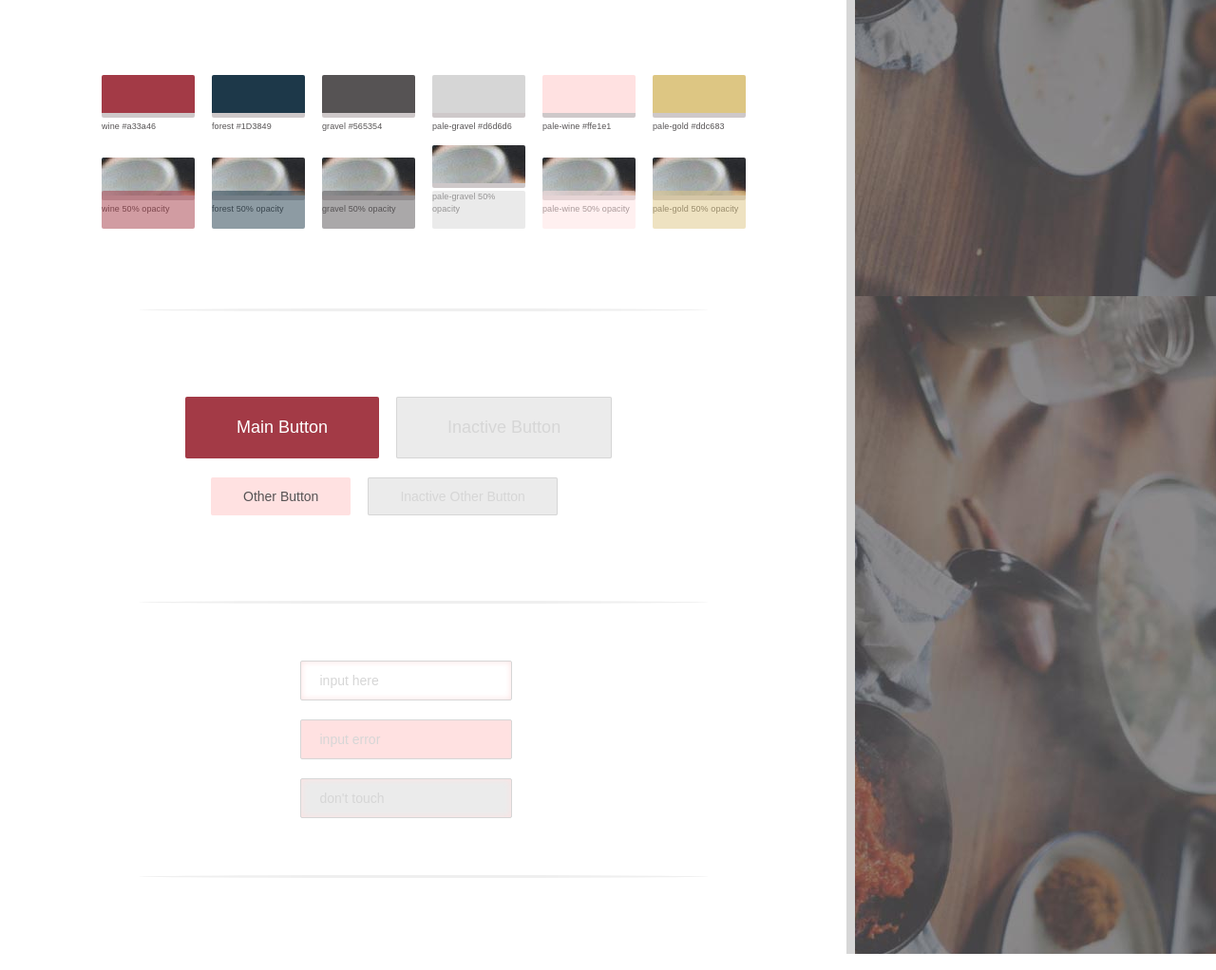
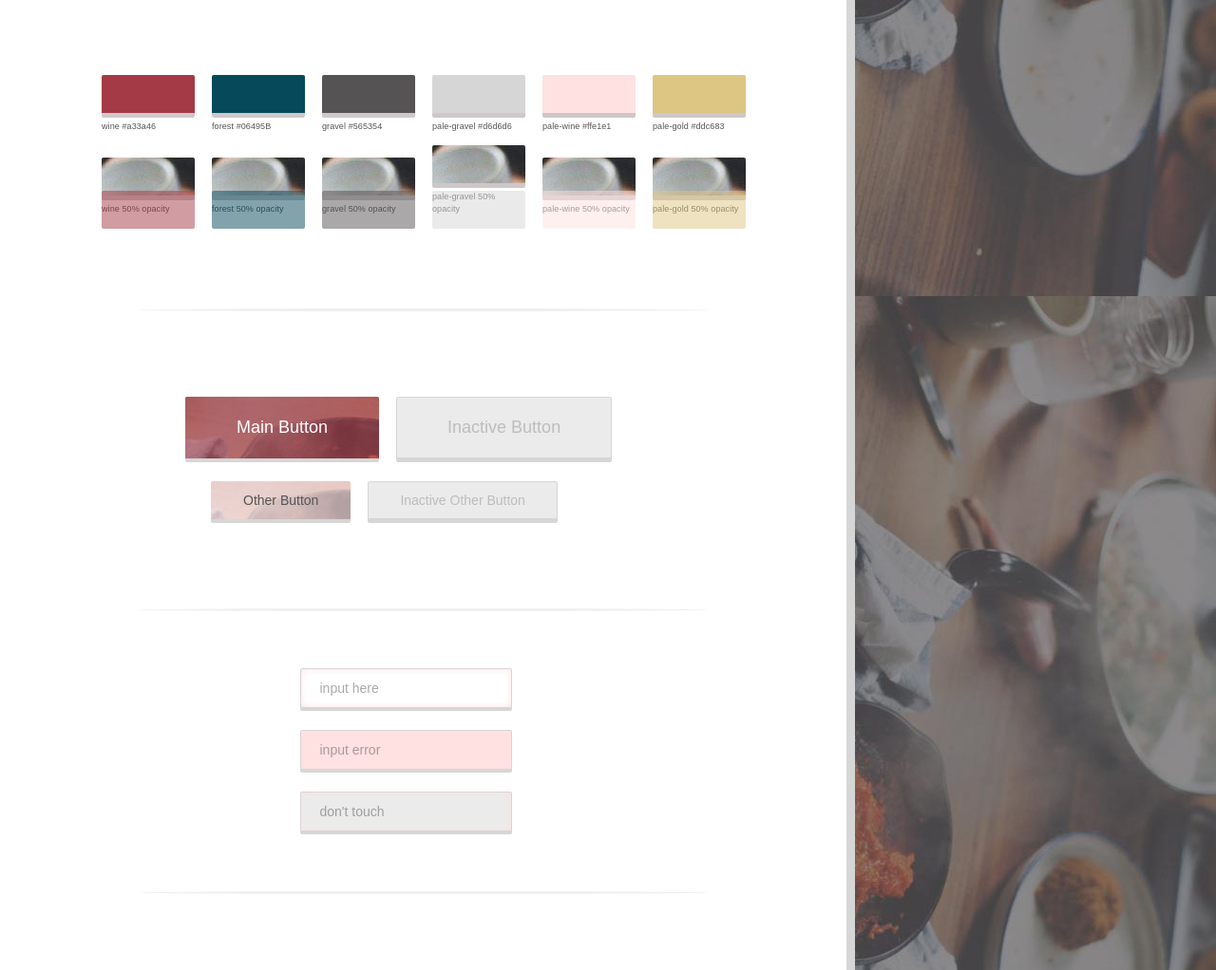
Before and after one commit to kcrace/Styleguide-for-Baking-App, a plain HTML site: page index.html in a window 1280 px wide. Shown: the part 680-1702 px from the top of the page at 95% size. Drawn offline with Linux system fonts and the light colour scheme.

Commit message:
new buttons added, blue color tweak

```diff
--- a/index.html
+++ b/index.html
@@ -31,7 +31,7 @@
 
 		<div class="color-section">
 			<div class="color-example wine-bg"><p class="swatch-text">wine #a33a46</p></div>
-			<div class="color-example forest-bg"><p class="swatch-text">forest #1D3849</p></div>
+			<div class="color-example forest-bg"><p class="swatch-text">forest #06495B</p></div>
 			<div class="color-example gravel-bg"><p class="swatch-text">gravel #565354</p></div>
 			<div class="color-example pale-gravel-bg"><p class="swatch-text">pale-gravel #d6d6d6</p></div>
 			<div class="color-example pale-wine-bg"><p class="swatch-text">pale-wine #ffe1e1</p></div>
--- a/styles.css
+++ b/styles.css
@@ -70,10 +70,10 @@ background-color: rgba( 255, 225, 225, 0.5)*/
 }
 
 .forest-bg {
-	background-color: #1D3849;
+	background-color: #06495B;
 }
 .forest {
-	color: #1D3849;
+	color: #06495B;
 }
 
 .gravel-bg {
@@ -111,7 +111,7 @@ h1 {
   font-family: "goudy-bookletter-1911",serif;
   font-size: 85px;
   font-weight: 300;
-  color: #1D3849;
+  color: #06495B;
   /*text-shadow: -1px 1px 14px rgba(83, 83, 83, 0.5);
 */ }
 
@@ -120,7 +120,7 @@ h2 {
   font-size: 65px;
   letter-spacing: .03em;
   font-weight: 300;
-  color: #1D3849;
+  color: #06495B;
   /*text-shadow: 0px 1px 2px rgba(83, 83, 83, 0.3);
 */ }
 
@@ -136,7 +136,7 @@ h3 {
   font-family: "goudy-bookletter-1911",serif;
   font-size: 40px;
   font-weight: 400;
-  color: #d6d6d6;
+  color: #565354;
  }
 
  h5 {
@@ -273,10 +273,11 @@ a:active {
 	padding: 12px 34px;
 	font-size: 14px;
 	color: #565354;
-	background:  #ffe1e1;
+	background:  #ffe1e1 url('img/food.png') fixed center;
 	font-family: "rooney-sans",sans-serif;
 	border-radius: 2px;
 	margin: 10px 7px;
+	border-bottom: 4px solid #d6d6d6;
 	cursor: pointer;
 	-webkit-transition: all 0.4s ease;
 	-moz-transition:all 0.4s ease;
@@ -286,7 +287,7 @@ a:active {
 .button.main {
 	padding: 22px 54px;
 	font-size: 18px;
-	background: #a33a46;
+	background: #a33a46 url('img/food.png') fixed center;
 	color: white;
 	margin-left: -20px;
 	margin-right: 34px;
@@ -294,13 +295,13 @@ a:active {
 
 .button.inactive,.button.inactive:hover  {
 	background:  rgba(5, 3, 3, 0.08);
-	color: #d6d6d6;
+	color: rgba( 83, 83, 83, 0.3);
 	box-shadow: inset 0 0 0 1px #d6d6d6;
 	cursor: not-allowed;
 }
 
 .button:hover {
-	background: #1D3849;
+	background: #1D3849 url('img/food.png') fixed center;
 	color: white;
 }
 
@@ -319,34 +320,39 @@ input[type="text"] {
 	padding: 12px 20px;
 	font-family: "rooney-sans",sans-serif;
 	margin: 10px 20px;
-	color:  #565354;
+	color:  #06495B;
 	font-size: 14px;
 	border-radius: 2px;
 	border: 1px solid #d6d6d6;
+	border-bottom: 4px solid #d6d6d6;
 	box-shadow: inset 0 0 7px #ffe1e1;
 }
 input[type="text"]::-webkit-input-placeholder {
-	color: #d6d6d6;
+	color:  rgba( 83, 83, 83, 0.5);
 	font-family: "rooney-sans",sans-serif;
 	font-size: 14px;
 }
 
 input[type="text"]:focus{
-	box-shadow: 0 0 7px #ddc683;
+	box-shadow: 0 0 14px 0 #ddc683;
+	outline:none;
 }
 
 input[type="text"].error {
 	background: #ffe1e1;
 	color: #d6d6d6;
 	border: 1px solid #d6d6d6;
+	border-bottom: 4px solid #d6d6d6;
 	box-shadow: none;
 }
 input[type="text"].error:focus {
-	box-shadow: 0 0 7px #ddc683;
+	box-shadow: 0 0 12px #ddc683;
+	outline:none;
 }
 input[type="text"].disabled {
 	background: rgba(5, 3, 3, 0.08);
 	cursor: not-allowed;
+
 }
 
 /*.button.inactive,.button.inactive:hover  {
```
Also changed, not shown: img/food.png (added), 1 other file.
